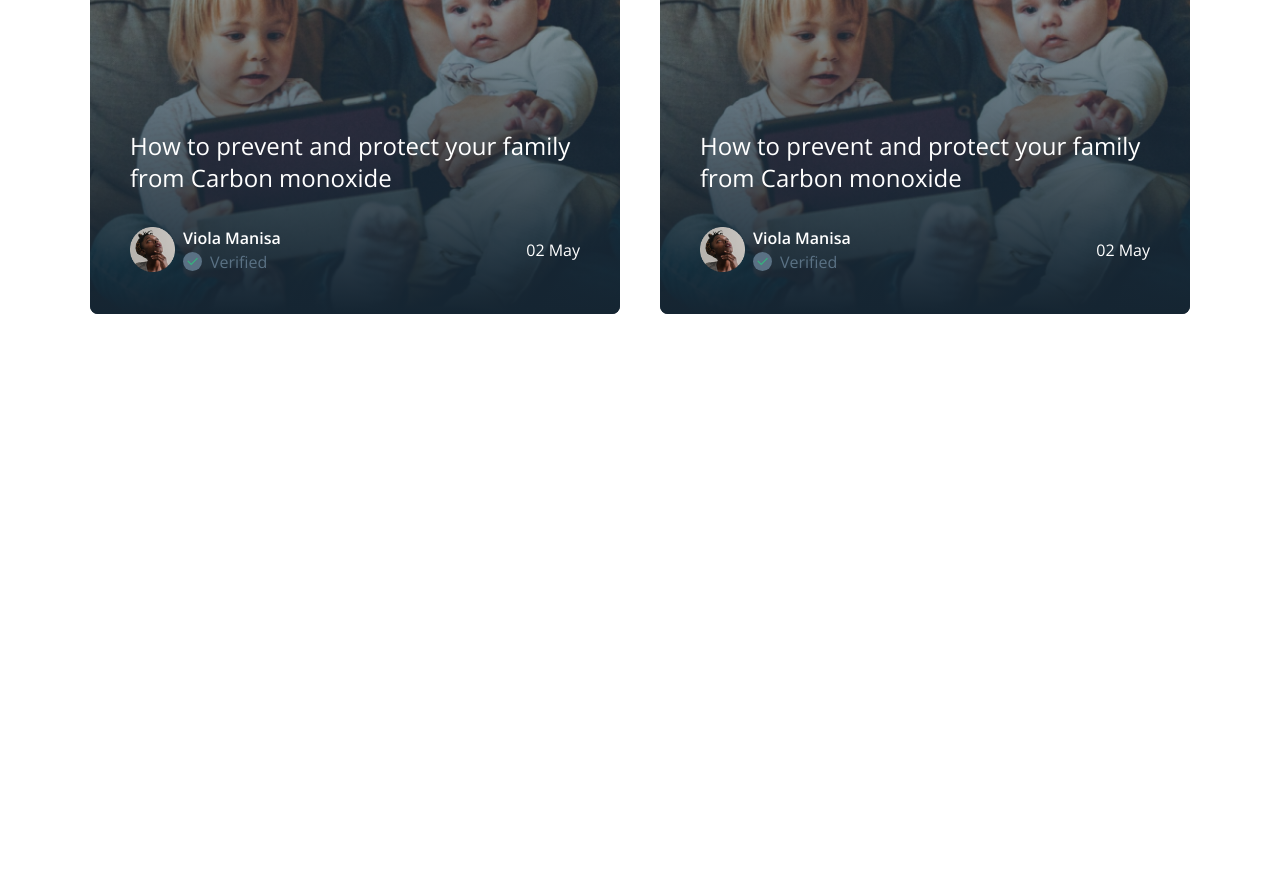
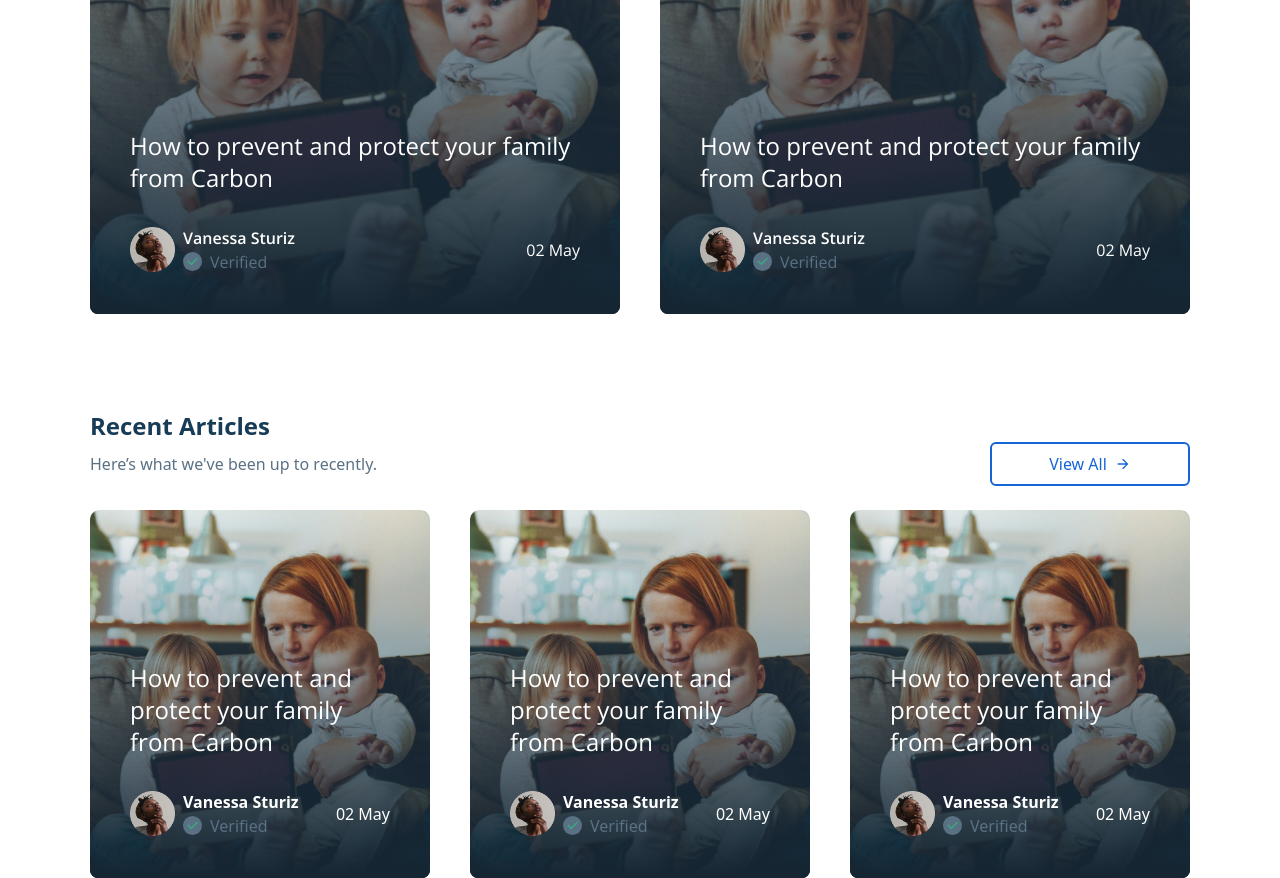
Before and after one commit to kamczill/blog-ts, a React (Vite) app: page / in a window 1280 px wide. Shown: the part 1420-2298 px from the top of the page. Before the commit the page ends 1734 px from the top, so only its background shows below. Built offline with nearby package versions, Linux system fonts and the light colour scheme; the HTML template or start-up script is replaced by a standard one.

Commit message:
Create RecentArticles, Add featureArticleProps interface, Update FeatureArticle to being reusable component, Fix styles of Heading

```diff
--- a/src/components/Heading.tsx
+++ b/src/components/Heading.tsx
@@ -6,7 +6,7 @@ const Heading = ({title, description, showButton}: headingProps) => {
   return (
     <div className='w-full'>
         <h2 className='text-2xl font-bold text-[#183B56] text-center lg:text-start'>{title}</h2>
-        <div className='flex flex-col items-center gap-3 w-full lg:flex-row lg:justify-between lg:items-start'>
+        <div className='flex flex-col items-center gap-3 w-full lg:flex-row lg:justify-between lg:items-center'>
             <p className='text-[#5A7184] text-center max-w-[500px] lg:text-start'>{description}</p>
             {showButton ? <ViewAllButton classes={'hidden lg:flex'} /> : ''}
         </div>
--- /dev/null
+++ b/src/components/homepage/CaseStudies.tsx
@@ -0,0 +1,9 @@
+import React from 'react'
+
+const CaseStudies = () => {
+  return (
+    <div>CaseStudies</div>
+  )
+}
+
+export default CaseStudies
--- a/src/components/homepage/FeatureArticle.tsx
+++ b/src/components/homepage/FeatureArticle.tsx
@@ -1,24 +1,35 @@
 import img from './../../assets/article-img1.png'
-import avatar from "./../../assets/Avatar@2x.png";
+
 import {RiCheckFill} from 'react-icons/ri'
-const FeatureArticle = () => {
+
+export interface featureArticleProps {
+
+  showBadge?: boolean;
+  badgeText?: string;
+  title: string;
+  avatarImg: string;
+  author: string;
+  date: string;
+}
+
+const FeatureArticle = ({showBadge, badgeText, title, avatarImg, author, date}: featureArticleProps) => {
   return (
       <div className='relative rounded-xl'>
       <img src={img} className='w-full max-w-[550px] gradient rounded-lg'/>
-      <div className='gradient absolute top-0 h-full w-full rounded-lg'></div>
-      <div className='absolute top-0 h-full w-full flex flex-col justify-between p-[2rem]'>
-        <div className='bg-white rounded-xl text-[#36B37E] max-w-[100px] flex items-center justify-center'>
-        FEATURE
+      <div className='gradient absolute top-0 h-full w-full max-w-[550px]  rounded-lg'></div>
+      <div className={`absolute top-0 h-full w-full flex flex-col ${showBadge ? 'justify-between': 'justify-end'} p-[2rem]`}>
+        <div className={`${showBadge ? '': 'hidden'} bg-white rounded-xl text-[#36B37E] max-w-[100px] flex items-center justify-center`}>
+        {badgeText}
         </div>
         <article className='p-2 flex flex-col gap-8'>
           <h3 className='text-white text-2xl font-os '>
-          How to prevent and protect your family from Carbon monoxide
+          {title}
           </h3>
           <div className="flex justify-between  text-[#5A7184] pr- w-full">
             <div className="flex items-center gap-2 w-full">
-              <img src={avatar} className='max-w-[45px] max-h-[45px]' />
+              <img src={avatarImg} className='max-w-[45px] max-h-[45px]' />
               <div className="flex flex-col">
-                <h4 className="font-semibold text-white">Viola Manisa</h4>
+                <h4 className="font-semibold text-white">{author}</h4>
                 <div className="flex items-center gap-2">
                   <div className="bg-[#5A7184] rounded-full p-[2px]">
                     <RiCheckFill className='text-[#36B37E]' size={15} />
@@ -28,7 +39,7 @@ const FeatureArticle = () => {
               </div>
             </div>
             <div className="flex items-center">
-              <p className="whitespace-nowrap text-white">02 May</p>
+              <p className="whitespace-nowrap text-white">{date}</p>
             </div>
           </div>
         </article>
--- a/src/components/homepage/PopularArticles.tsx
+++ b/src/components/homepage/PopularArticles.tsx
@@ -2,6 +2,7 @@
 import FeatureArticle from './FeatureArticle'
 import ViewAllButton from '../ViewAllButton'
 import Heading from '../Heading'
+import avatar from "./../../assets/Avatar@2x.png";
 
 
 const PopularArticles = () => {
@@ -14,10 +15,25 @@ const PopularArticles = () => {
           showButton
         />
         <div className='flex flex-col gap-10 lg:flex-row'>
-          <FeatureArticle />
-          <FeatureArticle />
+        <FeatureArticle
+          showBadge
+          badgeText='Feature'
+          title='How to prevent and protect your family from Carbon'
+          avatarImg={avatar}
+          author='Vanessa Sturiz'
+          date='02 May'
+        />
+        <FeatureArticle
+          showBadge
+          badgeText='Feature'
+          title='How to prevent and protect your family from Carbon'
+          avatarImg={avatar}
+          author='Vanessa Sturiz'
+          date='02 May'
+        />
+
+        </div>
           <ViewAllButton classes={'place-self-center lg:hidden'} />
-        </div>
     </div>
   )
 }
--- /dev/null
+++ b/src/components/homepage/RecentArticles.tsx
@@ -0,0 +1,37 @@
+import Heading from '../Heading'
+import FeatureArticle from './FeatureArticle'
+import avatar from "./../../assets/Avatar@2x.png";
+
+const RecentArticles = () => {
+  return (
+    <div className='w-full max-w-[1100px] flex flex-col gap-6'>
+        <Heading
+            title='Recent Articles'
+            description="Here’s what we've been up to recently."
+            showButton
+        />
+        <div className='flex flex-col items-center gap-10 p-6 lg:flex-row lg:p-0'>
+            <FeatureArticle
+                title='How to prevent and protect your family from Carbon'
+                avatarImg={avatar}
+                author='Vanessa Sturiz'
+                date='02 May'
+            />
+            <FeatureArticle
+                title='How to prevent and protect your family from Carbon'
+                avatarImg={avatar}
+                author='Vanessa Sturiz'
+                date='02 May'
+            />
+            <FeatureArticle
+                title='How to prevent and protect your family from Carbon'
+                avatarImg={avatar}
+                author='Vanessa Sturiz'
+                date='02 May'
+            />
+        </div>
+    </div>
+  )
+}
+
+export default RecentArticles
--- a/src/pages/HomePage.tsx
+++ b/src/pages/HomePage.tsx
@@ -1,11 +1,13 @@
 import Header from '../components/homepage/Header'
 import PopularArticles from '../components/homepage/PopularArticles'
+import RecentArticles from '../components/homepage/RecentArticles'
 
 const HomePage = () => {
   return (
     <div className='w-full flex flex-col justify-center items-center gap-12 lg:gap-[96px]'>
         <Header />
         <PopularArticles />
+        <RecentArticles />
     </div>
   )
 }
```
